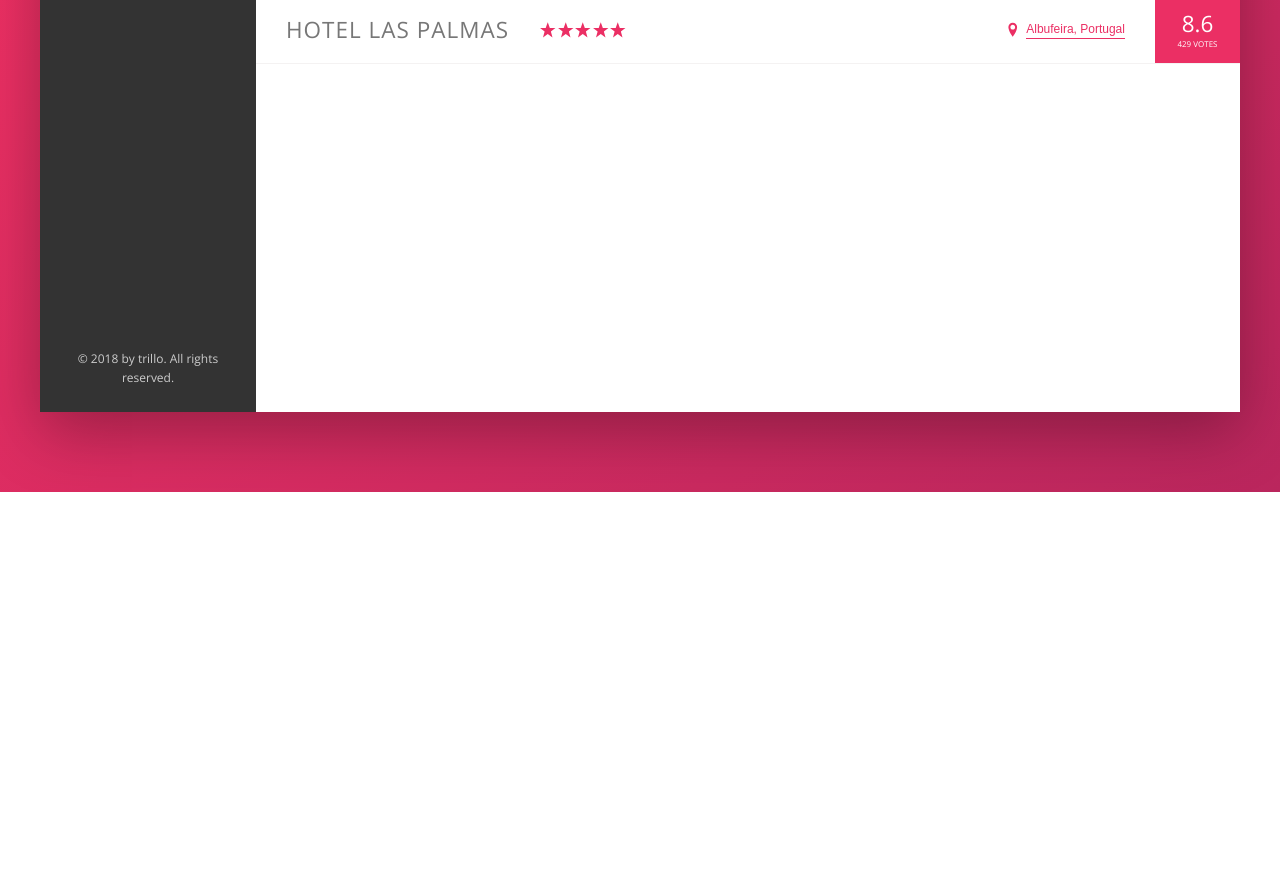
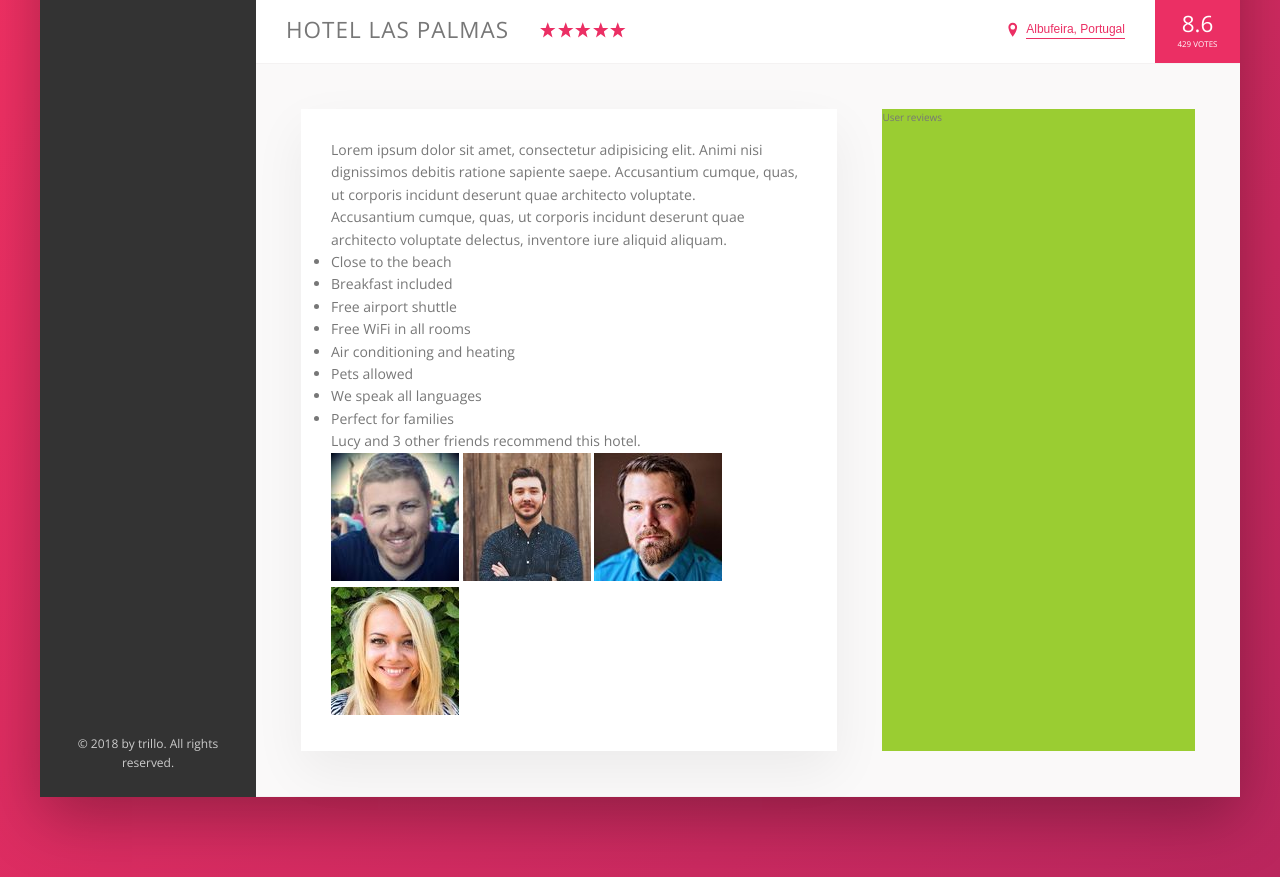
Before and after one commit to jarrod-kallis/trillo, a website: page index.html in a window 1280 px wide. Shown: the part 538-1415 px from the top of the page. Before the commit the page ends 1030 px from the top, so only its background shows below. Drawn offline with nearby package versions, Linux system fonts and the light colour scheme; files that its build step writes are made by us from their sources.

Commit message:
Hotel description paragraph

```diff
--- a/index.html
+++ b/index.html
@@ -133,6 +133,43 @@
             <div class="overview__rating-count">429 votes</div>
           </div>
         </div>
+
+        <div class="detail">
+          <div class="description">
+            <p class="paragraph">
+              Lorem ipsum dolor sit amet, consectetur adipisicing elit. Animi nisi dignissimos debitis ratione sapiente saepe. Accusantium
+              cumque, quas, ut corporis incidunt deserunt quae architecto voluptate.
+            </p>
+            <p class="paragraph">
+              Accusantium cumque, quas, ut corporis incidunt deserunt quae architecto voluptate delectus, inventore iure aliquid aliquam.
+            </p>
+            <ul class="list">
+              <li class="list__item">Close to the beach</li>
+              <li class="list__item">Breakfast included</li>
+              <li class="list__item">Free airport shuttle</li>
+              <li class="list__item">Free WiFi in all rooms</li>
+              <li class="list__item">Air conditioning and heating</li>
+              <li class="list__item">Pets allowed</li>
+              <li class="list__item">We speak all languages</li>
+              <li class="list__item">Perfect for families</li>
+            </ul>
+            <div class="recommend">
+              <p class="recommend__count">
+                Lucy and 3 other friends recommend this hotel.
+              </p>
+              <div class="recommend__friends">
+                <img src="img/user-3.jpg" alt="Friend" class="recommend__photo">
+                <img src="img/user-4.jpg" alt="Friend" class="recommend__photo">
+                <img src="img/user-5.jpg" alt="Friend" class="recommend__photo">
+                <img src="img/user-6.jpg" alt="Friend" class="recommend__photo">
+              </div>
+            </div>
+          </div>
+
+          <div class="user-reviews">
+            User reviews
+          </div>
+        </div>
       </main>
     </div>
   </div>
--- a/sass/_base.scss
+++ b/sass/_base.scss
@@ -14,6 +14,9 @@
   --color-grey-dark-3: #999;
 
   --shadow-dark: 0 2rem 6rem rgba(0, 0, 0, 0.3);
+  --shadow-light: 0 2rem 5rem rgba(0, 0, 0, 0.06);
+
+  --line: 1px solid var(--color-grey-light-2);
 }
 
 * {
--- a/sass/_components.scss
+++ b/sass/_components.scss
@@ -204,7 +204,7 @@
 
 // HOTEL OVERVIEW
 .overview {
-  border-bottom: 1px solid var(--color-grey-light-2);
+  border-bottom: var(--line);
 
   display: flex;
   align-items: center;
--- a/sass/_layout.scss
+++ b/sass/_layout.scss
@@ -11,7 +11,7 @@
   font-size: 1.4rem;
   height: 7rem;
   background-color: #fff;
-  border-bottom: 1px solid var(--color-grey-light-2);
+  border-bottom: var(--line);
 
   display: flex;
   // Space all content inside this container evenly across the x axis
@@ -38,8 +38,28 @@
 
 .hotel-view {
   background-color: #fff;
-  // Temp setting height so it acts as if there is a lot of content
-  height: 80rem;
   // hotel view must take up all the remaining width (width: 100%)
   flex: 1;
 }
+
+.detail {
+  display: flex;
+  padding: 4.5rem;
+  background-color: var(--color-grey-light-1);
+  border-bottom: var(--line);
+}
+
+.description {
+  font-size: 1.4rem;
+  background-color: #fff;
+  box-shadow: var(--shadow-light);
+  padding: 3rem;
+  flex: 0 0 60%;
+  margin-right: 4.5rem;
+}
+
+.user-reviews {
+  background-color: yellowgreen;
+
+  flex: 1;
+}
```
